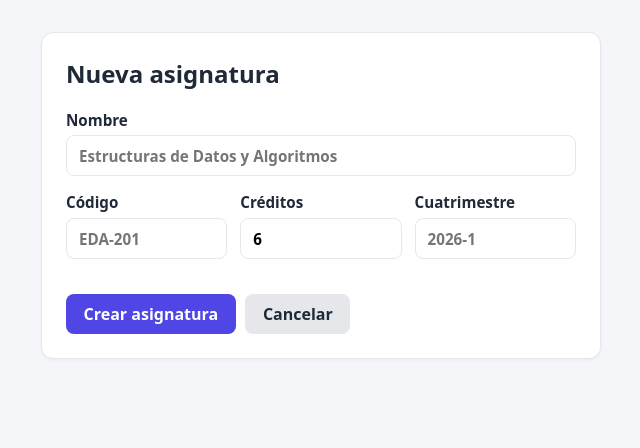
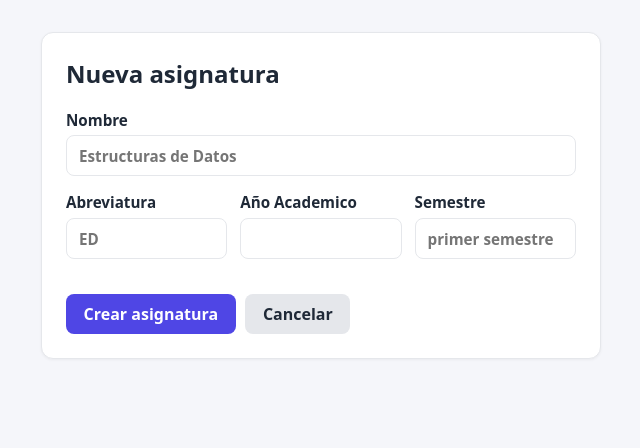
Before and after one commit to kline-gif/studyhub, a Node server app: page /subjects/new in a window 1280 px wide. Shown: the part 55-503 px from the top of the page, without its empty margins (319-959 px from the left). Run offline with Node 20, Linux system fonts and the light colour scheme; the visitor is signed in with stand-in values (Sample User, id 1); some libraries are stand-ins or nearby versions.

Commit message:
Simplifico formulario de asignaturas

```diff
--- a/proyecto-final/views/subjects/form.ejs
+++ b/proyecto-final/views/subjects/form.ejs
@@ -2,17 +2,17 @@
   <h1><%= isEdit ? 'Editar asignatura' : 'Nueva asignatura' %></h1>
   <form method="POST" action="<%= action %>">
     <label>Nombre
-      <input type="text" name="name" value="<%= subject.name || '' %>" required maxlength="80" placeholder="Estructuras de Datos y Algoritmos">
+      <input type="text" name="name" value="<%= subject.name || '' %>" required maxlength="80" placeholder="Estructuras de Datos">
     </label>
     <div class="row">
-      <label>Código
-        <input type="text" name="code" value="<%= subject.code || '' %>" maxlength="20" placeholder="EDA-201">
+      <label>Abreviatura
+        <input type="text" name="code" value="<%= subject.code || '' %>" maxlength="20" placeholder="ED">
       </label>
-      <label>Créditos
-        <input type="number" name="credits" value="<%= subject.credits || 6 %>" min="1" max="30" required>
+      <label>Año Academico
+        <input type="number" name="credits" value="<%= subject.credits || '' %>" min="1" max="4" required>
       </label>
-      <label>Cuatrimestre
-        <input type="text" name="semester" value="<%= subject.semester || '' %>" maxlength="20" placeholder="2026-1">
+      <label>Semestre
+        <input type="text" name="semester" value="<%= subject.semester || '' %>" maxlength="20" placeholder="primer semestre">
       </label>
     </div>
     <div class="actions">
```
Also changed, not shown: 1 other file.
